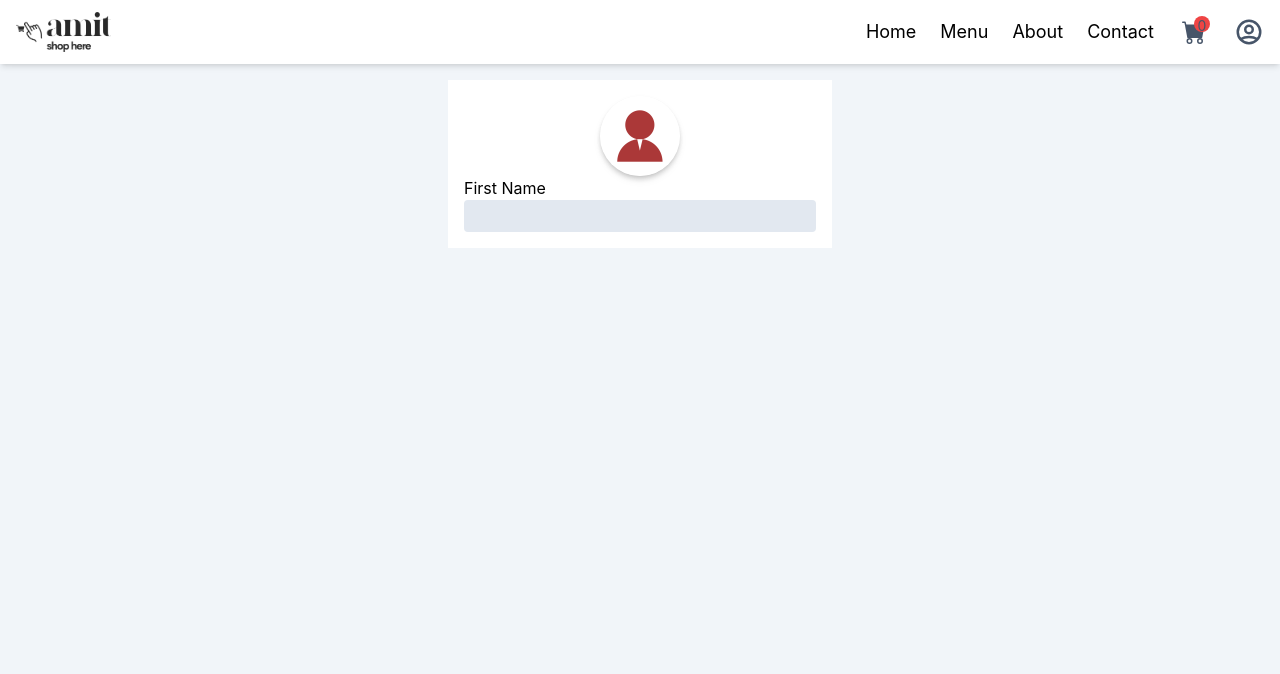
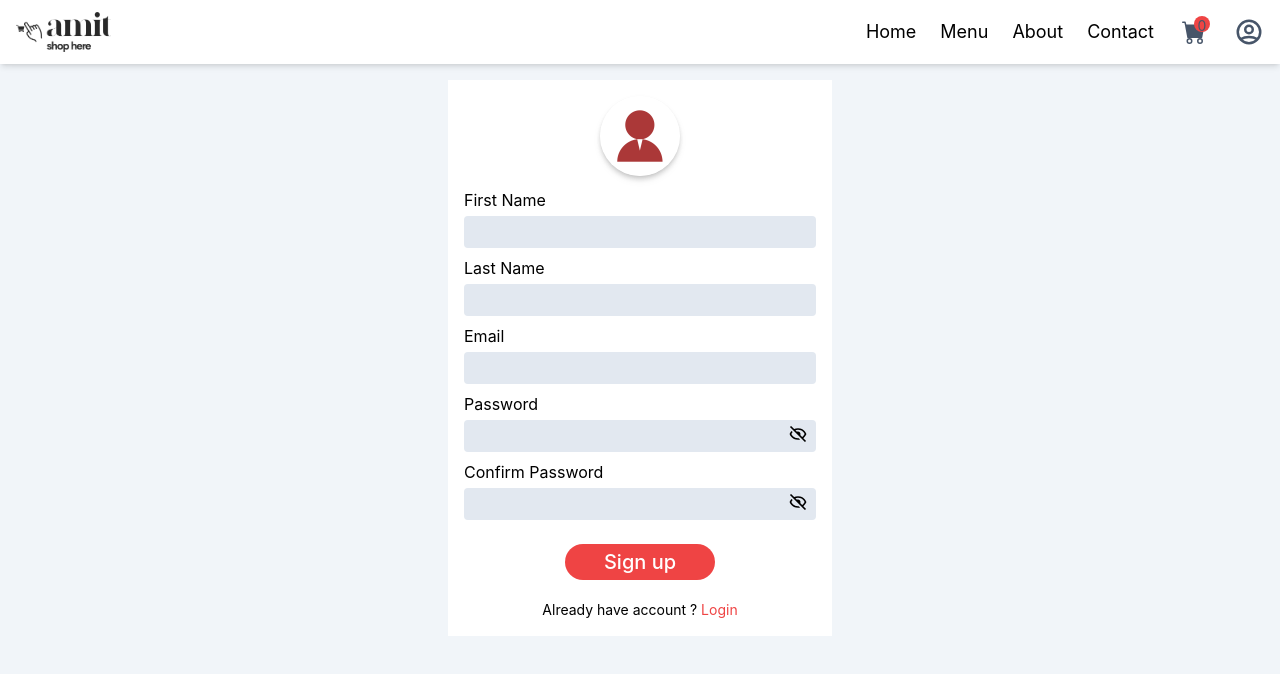
Before and after one commit to dewsiro000/The-Fasted-Delivery--in-home, a React (Create React App) app in the folder frontend/: page /signup in a window 1280 px wide. Shown: the top 674 px of the page. Built offline with nearby package versions, Linux system fonts and the light colour scheme.

Commit message:
ทำหน้า Signup Page

```diff
--- a/frontend/src/page/Signup.js
+++ b/frontend/src/page/Signup.js
@@ -1,18 +1,100 @@
-import React from 'react'
+import React, { useState } from 'react'
 import loginSignupImage from '../assest/login-animation.gif'
+import { BiShow, BiHide } from 'react-icons/bi'
+import { Link, useNavigate } from "react-router-dom";
 
 const Signup = () => {
+    const [showPassword, setShowPassword] = useState(false)
+    const [showConfirmPassword, setShowConfirmPassword] = useState(false)
+    const [data, setData] = useState({
+        firstName: "",
+        lastName: "",
+        email: "",
+        password: "",
+        confirmPassword: "",
+    })
+    console.log(data, "data");
+    const handleShowPassword = () => {
+        setShowPassword(preve => !preve)
+    }
+    const handlesShowConfirmPassword = () => {
+        setShowConfirmPassword(preve => !preve)
+    }
+    const handleOnchange = () => {
+
+    }
+
     return (
         <div className='p-3 md:p-4'>
             <div className='w-full max-w-sm bg-white m-auto flex items-center flex-col p-4'>
-                <div className='w-20 overflow-hidden rounded-full drop-shadow-md shadow-md'>
+                <div className='w-20 overflow-hidden rounded-full drop-shadow-md shadow-md m-auto'>
                     <img src={loginSignupImage} className='w-full' />
                 </div>
 
-                <form className='w-full'>
+                <form className='w-full py-3 flex flex-col'>
                     <label htmlFor='firstName'>First Name</label>
-                    <input type={"text"} id="firstName" name='firstName' className='p-1 w-full bg-slate-200 px-2 py-1 rounded' />
+                    <input
+                        type={"text"}
+                        id="firstName"
+                        name='firstName'
+                        className='mt-1 mb-2 w-full bg-slate-200 px-2 py-1 rounded focus-within:outline-blue-400'
+                        value={data.firstName}
+                        onChange={handleOnchange}
+                    />
+
+                    <label htmlFor='lastName'>Last Name</label>
+                    <input
+                        type={"text"}
+                        id="lastName"
+                        name='lastName'
+                        className='mt-1 mb-2 w-full bg-slate-200 px-2 py-1 rounded focus-within:outline-blue-400'
+                        value={data.lastName}
+                        onChange={handleOnchange}
+                    />
+
+                    <label htmlFor='email'>Email</label>
+                    <input
+                        type={"email"}
+                        id="email"
+                        name='email'
+                        className='mt-1 mb-2 w-full bg-slate-200 px-2 py-1 rounded focus-within:outline-blue-400'
+                        value={data.email}
+                        onChange={handleOnchange}
+                    />
+
+                    <label htmlFor='password'>Password</label>
+                    <div className='flex px-2 py-1 bg-slate-200 rounded mt-1 mb-2 focus-within:outline focus-within:outline-blue-300'>
+                        <input
+                            type={showPassword ? "text" : "password"}
+                            id="password"
+                            name='password'
+                            className='w-full bg-slate-200 border-none outline-none'
+                            value={data.password}
+                            onChange={handleOnchange}
+                        />
+                        <span
+                            className='flex text-xl cursor-pointer'
+                            onClick={handleShowPassword} >{showPassword ? <BiShow /> : <BiHide />}
+                        </span>
+                    </div>
+
+                    <label htmlFor='confirmpassword'>Confirm Password</label>
+                    <div className='flex px-2 py-1 bg-slate-200 rounded mt-1 mb-2 focus-within:outline focus-within:outline-blue-300'>
+                        <input
+                            type={showConfirmPassword ? "text" : "password"}
+                            id="confirmpassword" name='confirmpassword'
+                            className='w-full bg-slate-200 border-none outline-none'
+                            value={data.confirmPassword}
+                            onChange={handleOnchange}
+                        />
+                        <span className='flex text-xl cursor-pointer'
+                            onClick={handlesShowConfirmPassword} >{showPassword ? <BiShow /> : <BiHide />}
+                        </span>
+                    </div>
+
+                    <button className='max-w-[150px] w-full m-auto bg-red-500 hover:bg-red-600 cursor-pointer text-white text-xl font-medium text-center py-1 rounded-full mt-4'>Sign up</button>
                 </form>
+                <p className='text-left text-sm mt-2'>Already have account ? <Link to={"login"} className='text-red-500'>Login</Link></p>
             </div>
         </div>
     )
```
